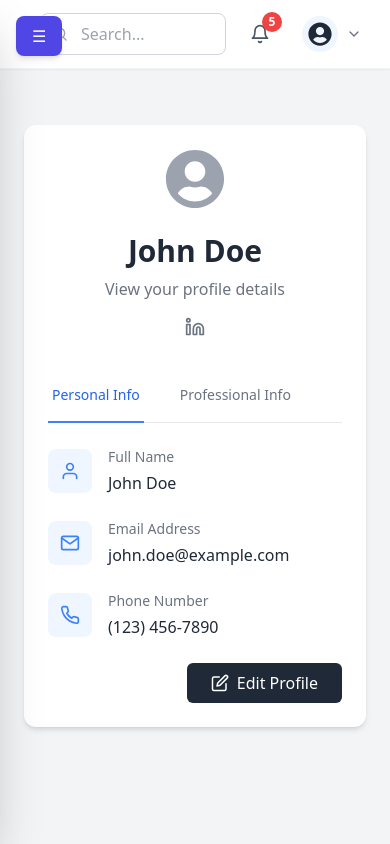
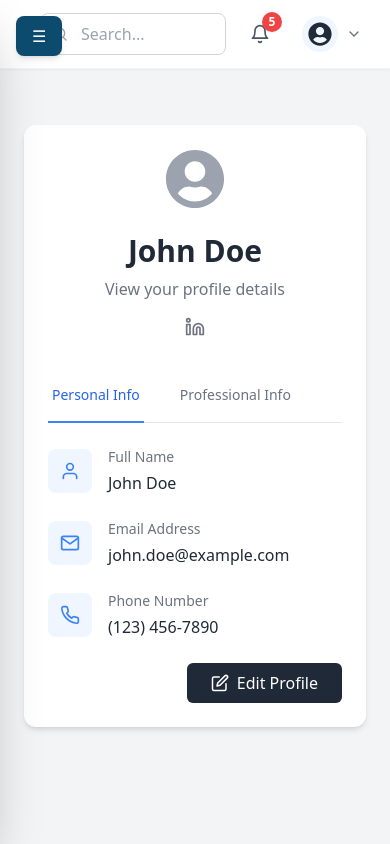
Before and after one commit to Nada-ibrahim12/freelance-dashboard-reactjs, a React (Vite) app: page /profile in a window 390 px wide. Built offline with nearby package versions, Linux system fonts and the light colour scheme.

Commit message:
Update Sidebar.jsx

```diff
--- a/src/components/Sidebar.jsx
+++ b/src/components/Sidebar.jsx
@@ -37,7 +37,7 @@ class SidebarContent extends Component {
       <>
         <button
           onClick={this.toggleSidebar}
-          className={`sm:hidden fixed top-4 left-1 z-50 bg-indigo-600 text-white px-4 py-2 rounded-lg shadow-md hover:bg-indigo-700 transition-colors ${
+          className={`sm:hidden fixed top-4 left-1 z-50 bg-sky-900 text-white px-4 py-2 rounded-lg shadow-md hover:bg-sky-800 transition-colors ${
             open ? "left-64" : "left-4"
           }`}
           style={{ transition: "left 0.3s ease", zIndex: 1000 }}
```
